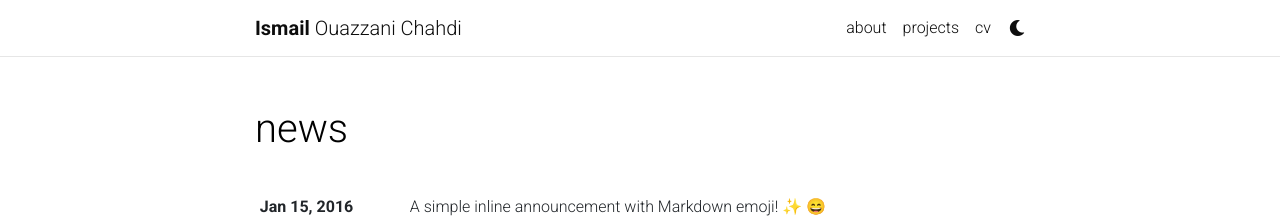
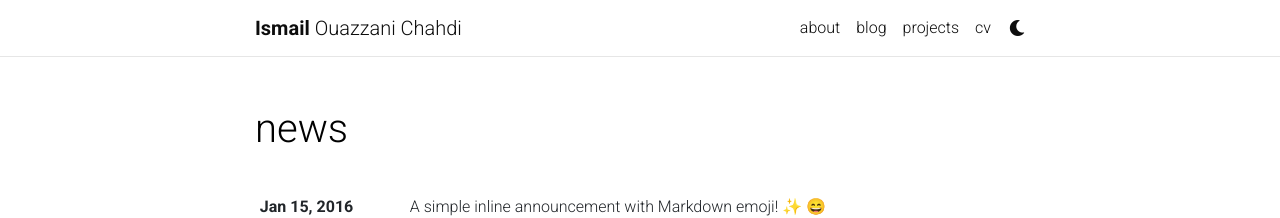
Before and after one commit to IsmailOuazzani/ismailouazzani.github.io, a Jekyll site: the page built from news.html, in a window 1280 px wide. Shown: the top 218 px of the page. Built offline with Jekyll 4.4.1, drawn with Linux system fonts in a browser that asks for light colours; emoji names are drawn with the system emoji font; comment, search, counter and statistics services are not loaded; a style sheet for code colours, icons or effects is not loaded.

Commit message:
Added blog

```diff
--- a/_config.yml
+++ b/_config.yml
@@ -122,8 +122,8 @@
 # Blog
 # -----------------------------------------------------------------------------
 
-blog_name:  # blog_name will be displayed in your blog page
-blog_nav_title: # your blog must have a title for it to be displayed in the nav bar
+blog_name: blog # blog_name will be displayed in your blog page
+blog_nav_title: blog # your blog must have a title for it to be displayed in the nav bar
 blog_description:
 permalink: /blog/:year/:title/
 
```
